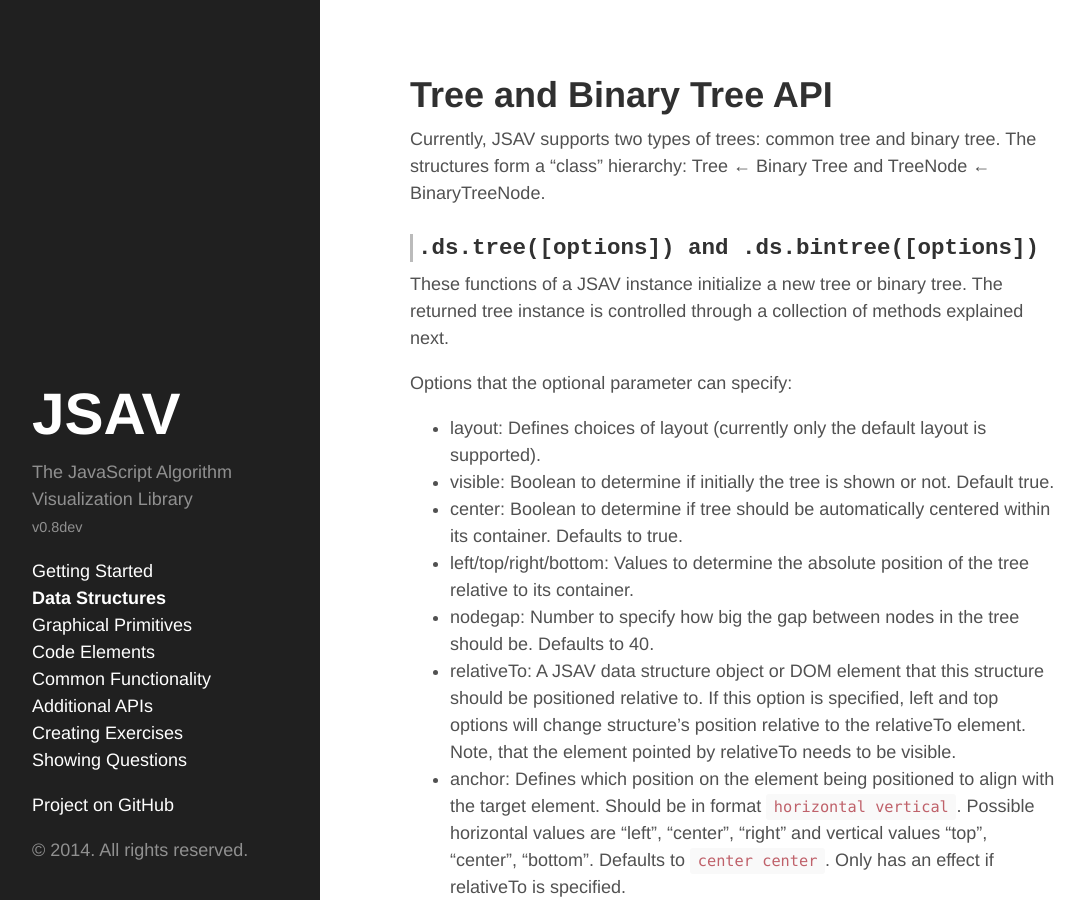
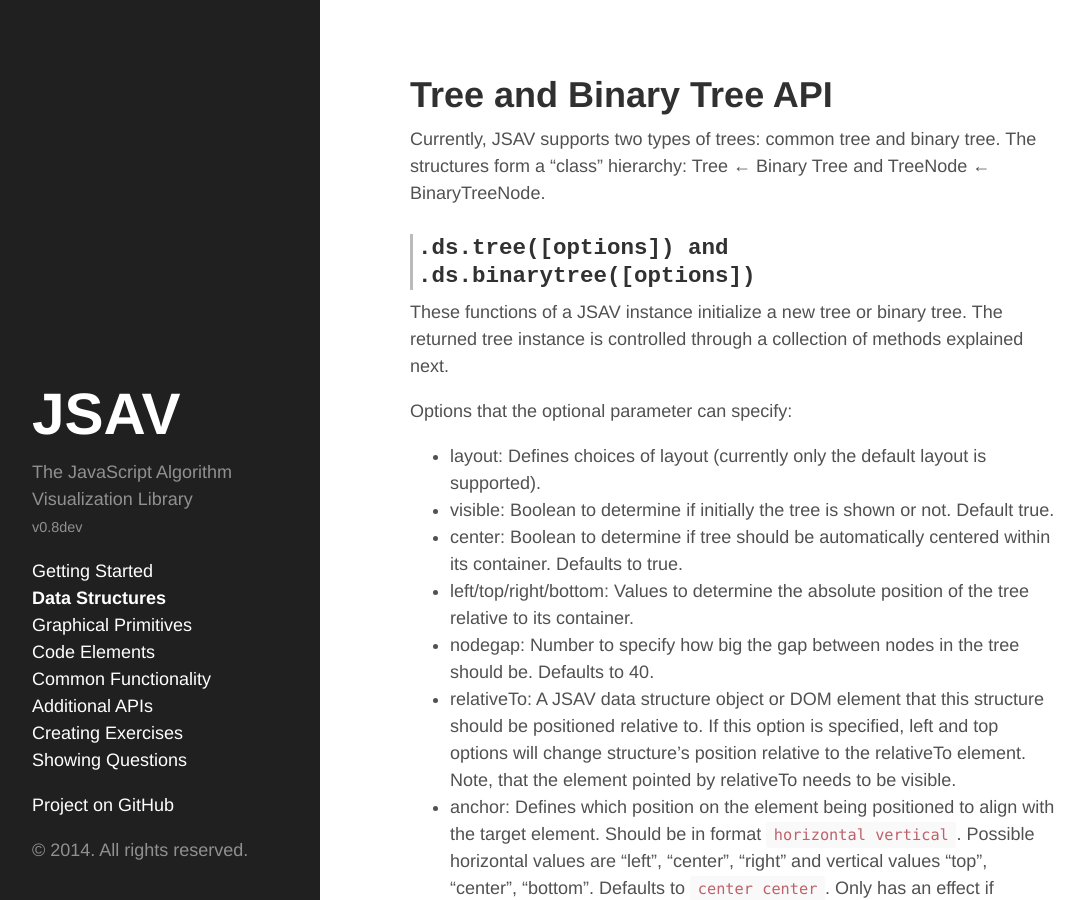
Before and after one commit to vkaravir/JSAV, a Jekyll site: the page built from datastructures/tree.md, in a window 1280 px wide and 900 px high. Shown: the whole window, without its empty margins (4-1089 px from the left). Built offline with Jekyll 4.4.1, drawn with Linux system fonts in a browser that asks for light colours; Markdown is read by kramdown in place of the engine named in the settings.

Commit message:
Moved BinaryTree from .ds.bintree() to .ds.binarytree() to avoid overlapping with an actual BinTree

```diff
--- a/datastructures/tree.md
+++ b/datastructures/tree.md
@@ -9,7 +9,7 @@ Currently, JSAV supports two types of trees: common tree and binary tree. The st
 Tree &larr; Binary Tree and TreeNode &larr; BinaryTreeNode.
 
 
-<h3 class="apimethod">.ds.tree([options]) and .ds.bintree([options])</h3>
+<h3 class="apimethod">.ds.tree([options]) and .ds.binarytree([options])</h3>
 These functions of a JSAV instance initialize a new tree or binary tree. The returned tree instance is controlled through a collection of methods explained next.
 
 Options that the optional parameter can specify:
```
